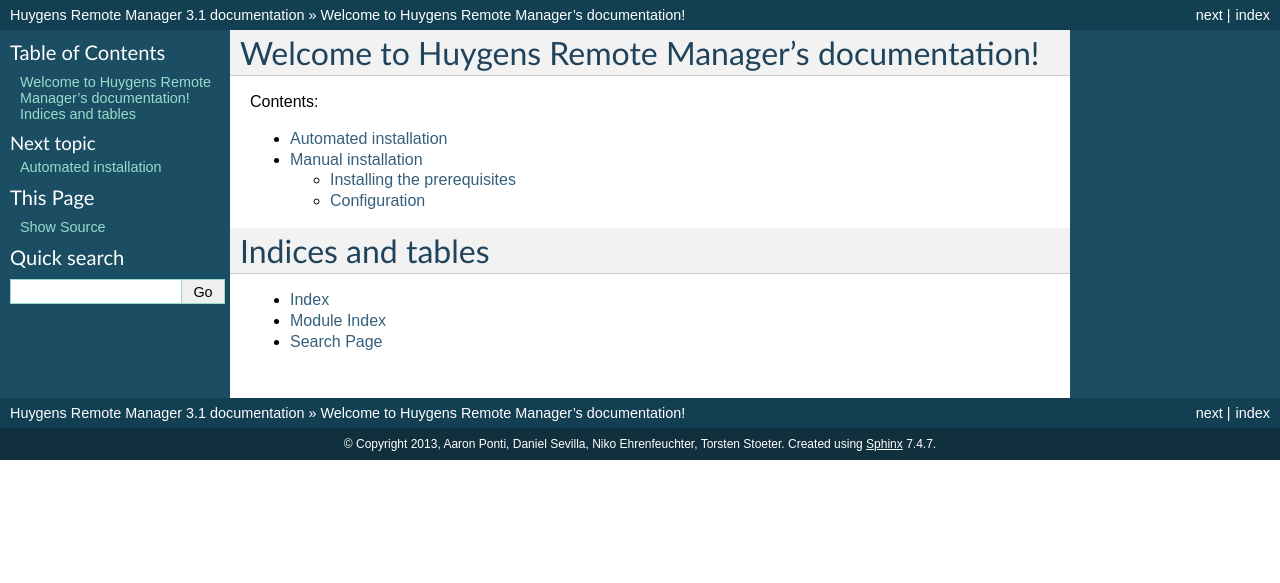
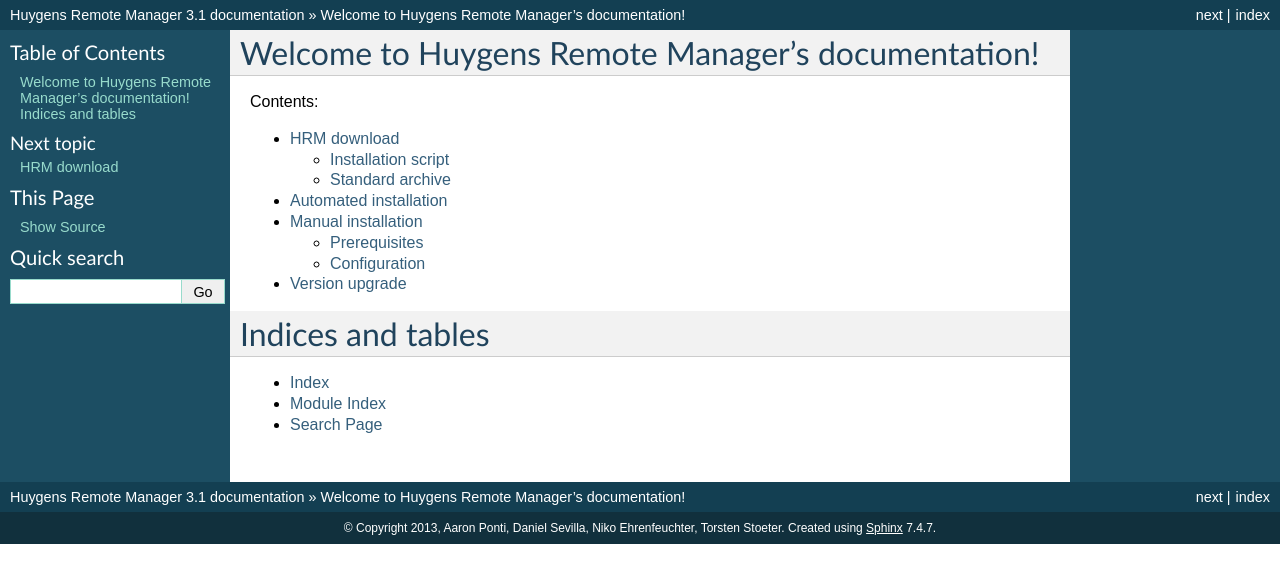
Before and after one commit to aarpon/hrm_docs, a Sphinx documentation site: the page built from docs/index.rst, in a window 1280 px wide. Shown: the top 583 px of the page. Built offline with Sphinx 7.4.7, drawn with Linux system fonts in a browser that asks for light colours.

Commit message:
Migrated some more pages. TODO: fix the internal page references.

```diff
--- a/docs/global_directives.inc
+++ b/docs/global_directives.inc
@@ -1,5 +1,6 @@
 .. Directives
 .. |note|   image:: images/note.png
+.. |linux| image:: images/linux_logo_22x22.png
 .. |ubuntu| image:: images/ubuntu_logo_22x22.png
 .. |fedora| image:: images/fedora_logo_22x22.png
 .. |macosx| image:: images/apple_logo_22x22.png
--- a/docs/index.rst
+++ b/docs/index.rst
@@ -11,9 +11,10 @@
 .. toctree::
    :maxdepth: 2
 
+   download
    script_install
    manual_install
-
+   upgrade
 
 Indices and tables
 ==================
--- a/docs/prerequisites.rst
+++ b/docs/prerequisites.rst
@@ -1,8 +1,8 @@
 .. include:: global_directives.inc
 
-****************************
-Installing the prerequisites
-****************************
+*************
+Prerequisites
+*************
 
 The HRM requires a few prerequisites for its functions.
 
--- a/docs/script_install.rst
+++ b/docs/script_install.rst
@@ -1,4 +1,8 @@
 .. include:: global_directives.inc
+
+.. toctree::
+   :maxdepth: 2
+
 
 **********************
 Automated installation
--- /dev/null
+++ b/docs/upgrade.rst
@@ -0,0 +1,5 @@
+.. include:: global_directives.inc
+
+***************
+Version upgrade
+***************
```
Also changed, not shown: docs/download.rst (added, +23 -0 lines), docs/images/linux_logo_22x22.png (added).
